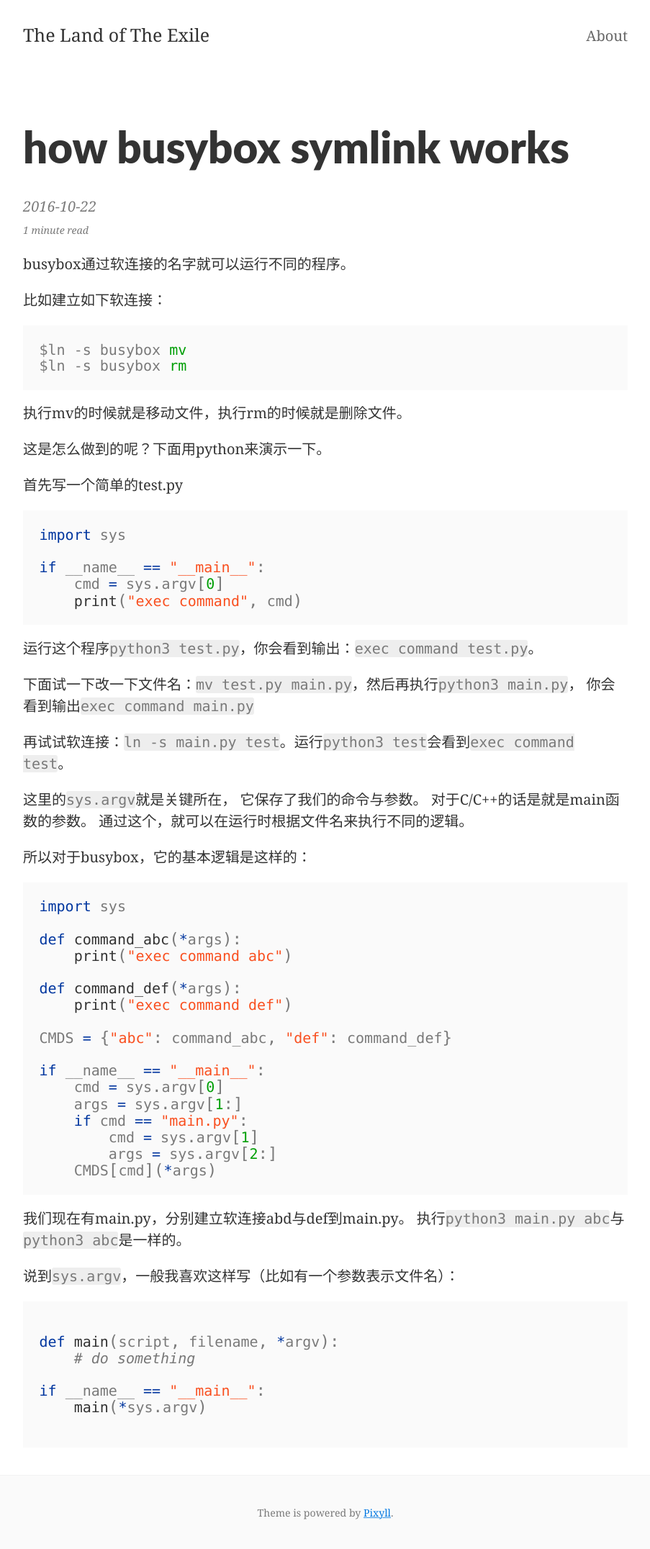
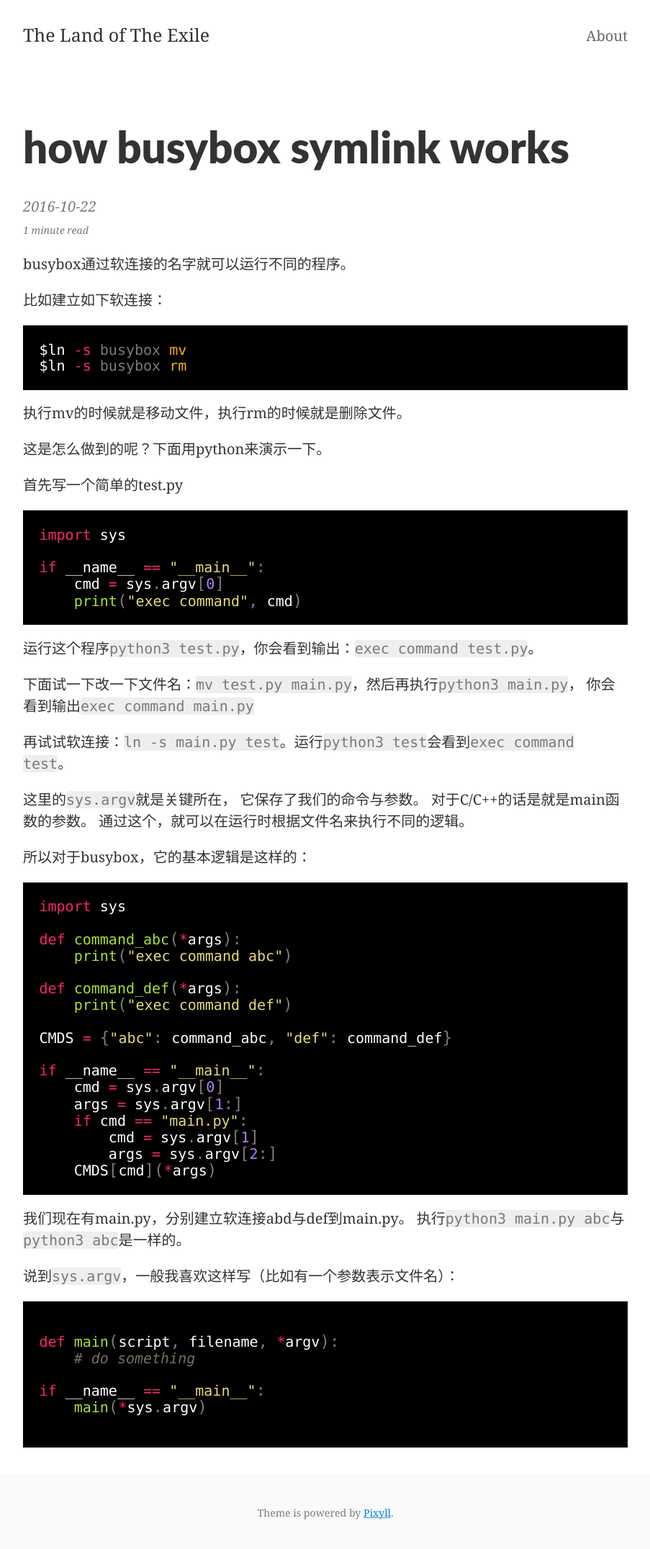
Before and after one commit to exiledkingcc/exiledkingcc.github.io, a Jekyll site: the page built from _posts/2016-10-22-how-busybox-symlink-works.md, in a window 1280 px wide. Shown: the whole page at 72% size, without its empty margins (188-1091 px from the left). Built offline with Jekyll 4.4.1, drawn with Linux system fonts in a browser that asks for light colours.

Commit message:
fix syntax highlight

```diff
--- a/_config.yml
+++ b/_config.yml
@@ -103,8 +103,11 @@ text:
   og_locale: 'zh_CN'
 
 # Build settings
-markdown:     kramdown
-redcarpet:
+markdown: kramdown
+highlighter: rouge
+kramdown:
+  input: GFM
+  syntax_highlighter: rouge
   extensions: ['smart', 'tables', 'with_toc_data']
 permalink:    /:year/:month/:day/:title.html
 paginate:     4
--- a/_includes/head.html
+++ b/_includes/head.html
@@ -17,6 +17,7 @@
 
     <!-- Custom CSS -->
     <link rel="stylesheet" href="{{ "/css/pixyll.css" | prepend: site.baseurl }}?{{ site.time | date: "%Y%m%d%H%M" }}" type="text/css">
+    <link rel="stylesheet" href="/css/syntax.css" >
 
     <!-- Fonts -->
     <!--
--- /dev/null
+++ b/css/syntax.css
@@ -0,0 +1,189 @@
+.highlight table td { padding: 5px; }
+.highlight table pre { margin: 0; }
+.highlight .gh {
+  color: #999999;
+}
+.highlight .sr {
+  color: #f6aa11;
+}
+.highlight .go {
+  color: #888888;
+}
+.highlight .gp {
+  color: #555555;
+}
+.highlight .gs {
+}
+.highlight .gu {
+  color: #aaaaaa;
+}
+.highlight .nb {
+  color: #f6aa11;
+}
+.highlight .cm {
+  color: #75715e;
+}
+.highlight .cp {
+  color: #75715e;
+}
+.highlight .c1 {
+  color: #75715e;
+}
+.highlight .cs {
+  color: #75715e;
+}
+.highlight .c, .highlight .cd {
+  color: #75715e;
+}
+.highlight .err {
+  color: #960050;
+}
+.highlight .gr {
+  color: #960050;
+}
+.highlight .gt {
+  color: #960050;
+}
+.highlight .gd {
+  color: #49483e;
+}
+.highlight .gi {
+  color: #49483e;
+}
+.highlight .ge {
+  color: #49483e;
+}
+.highlight .kc {
+  color: #66d9ef;
+}
+.highlight .kd {
+  color: #66d9ef;
+}
+.highlight .kr {
+  color: #66d9ef;
+}
+.highlight .no {
+  color: #66d9ef;
+}
+.highlight .kt {
+  color: #66d9ef;
+}
+.highlight .mf {
+  color: #ae81ff;
+}
+.highlight .mh {
+  color: #ae81ff;
+}
+.highlight .il {
+  color: #ae81ff;
+}
+.highlight .mi {
+  color: #ae81ff;
+}
+.highlight .mo {
+  color: #ae81ff;
+}
+.highlight .m, .highlight .mb, .highlight .mx {
+  color: #ae81ff;
+}
+.highlight .sc {
+  color: #ae81ff;
+}
+.highlight .se {
+  color: #ae81ff;
+}
+.highlight .ss {
+  color: #ae81ff;
+}
+.highlight .sd {
+  color: #e6db74;
+}
+.highlight .s2 {
+  color: #e6db74;
+}
+.highlight .sb {
+  color: #e6db74;
+}
+.highlight .sh {
+  color: #e6db74;
+}
+.highlight .si {
+  color: #e6db74;
+}
+.highlight .sx {
+  color: #e6db74;
+}
+.highlight .s1 {
+  color: #e6db74;
+}
+.highlight .s {
+  color: #e6db74;
+}
+.highlight .na {
+  color: #a6e22e;
+}
+.highlight .nc {
+  color: #a6e22e;
+}
+.highlight .nd {
+  color: #a6e22e;
+}
+.highlight .ne {
+  color: #a6e22e;
+}
+.highlight .nf {
+  color: #a6e22e;
+}
+.highlight .vc {
+  color: #ffffff;
+}
+.highlight .nn {
+  color: #ffffff;
+}
+.highlight .nl {
+  color: #ffffff;
+}
+.highlight .ni {
+  color: #ffffff;
+}
+.highlight .bp {
+  color: #ffffff;
+}
+.highlight .vg {
+  color: #ffffff;
+}
+.highlight .vi {
+  color: #ffffff;
+}
+.highlight .nv {
+  color: #ffffff;
+}
+.highlight .w {
+  color: #ffffff;
+}
+.highlight {
+  color: #ffffff;
+}
+.highlight .n, .highlight .py, .highlight .nx {
+  color: #ffffff;
+}
+.highlight .ow {
+  color: #f92672;
+}
+.highlight .nt {
+  color: #f92672;
+}
+.highlight .k, .highlight .kv {
+  color: #f92672;
+}
+.highlight .kn {
+  color: #f92672;
+}
+.highlight .kp {
+  color: #f92672;
+}
+.highlight .o {
+  color: #f92672;
+}
+
+pre[class='highlight'] {background-color:#000000;}
```
